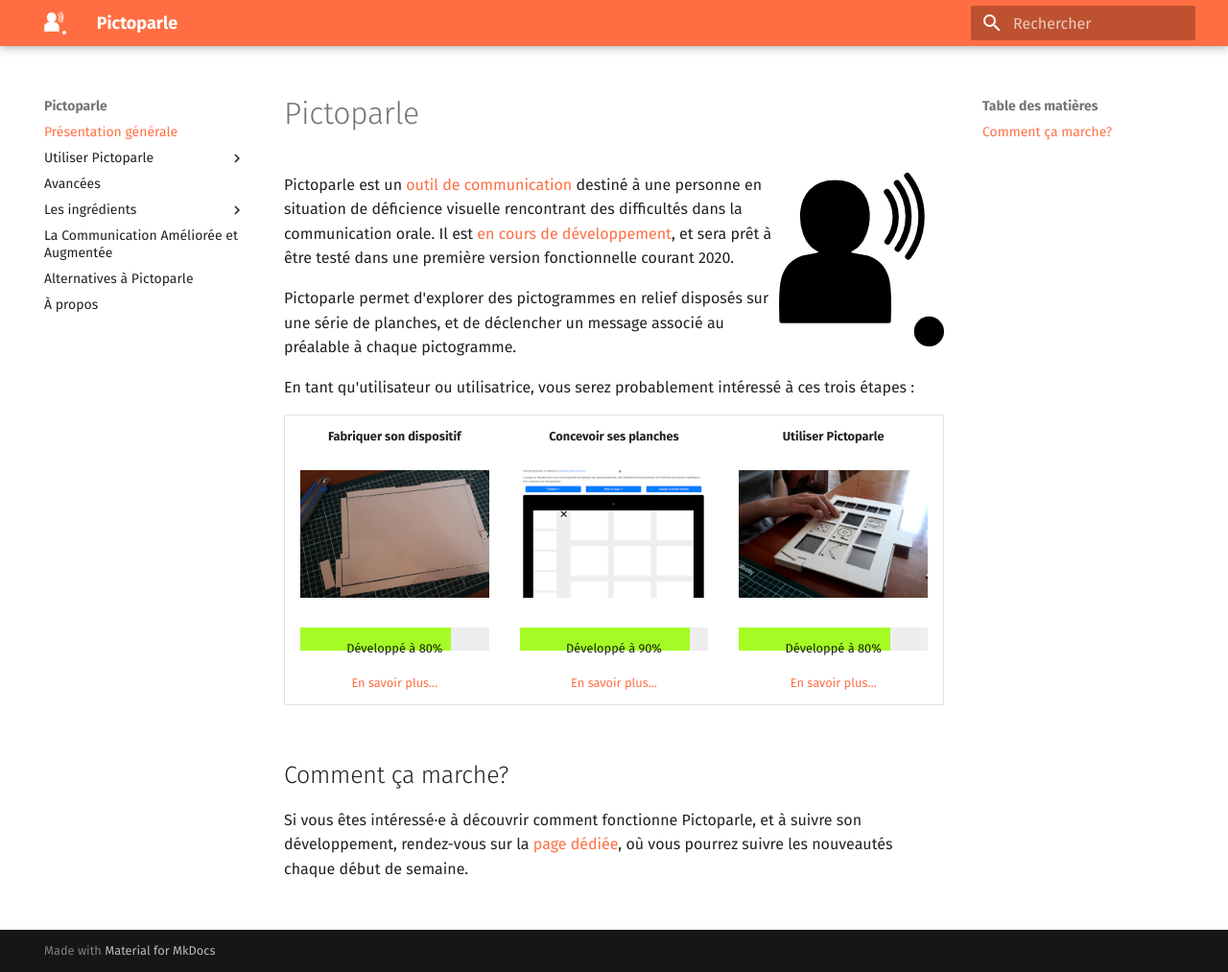
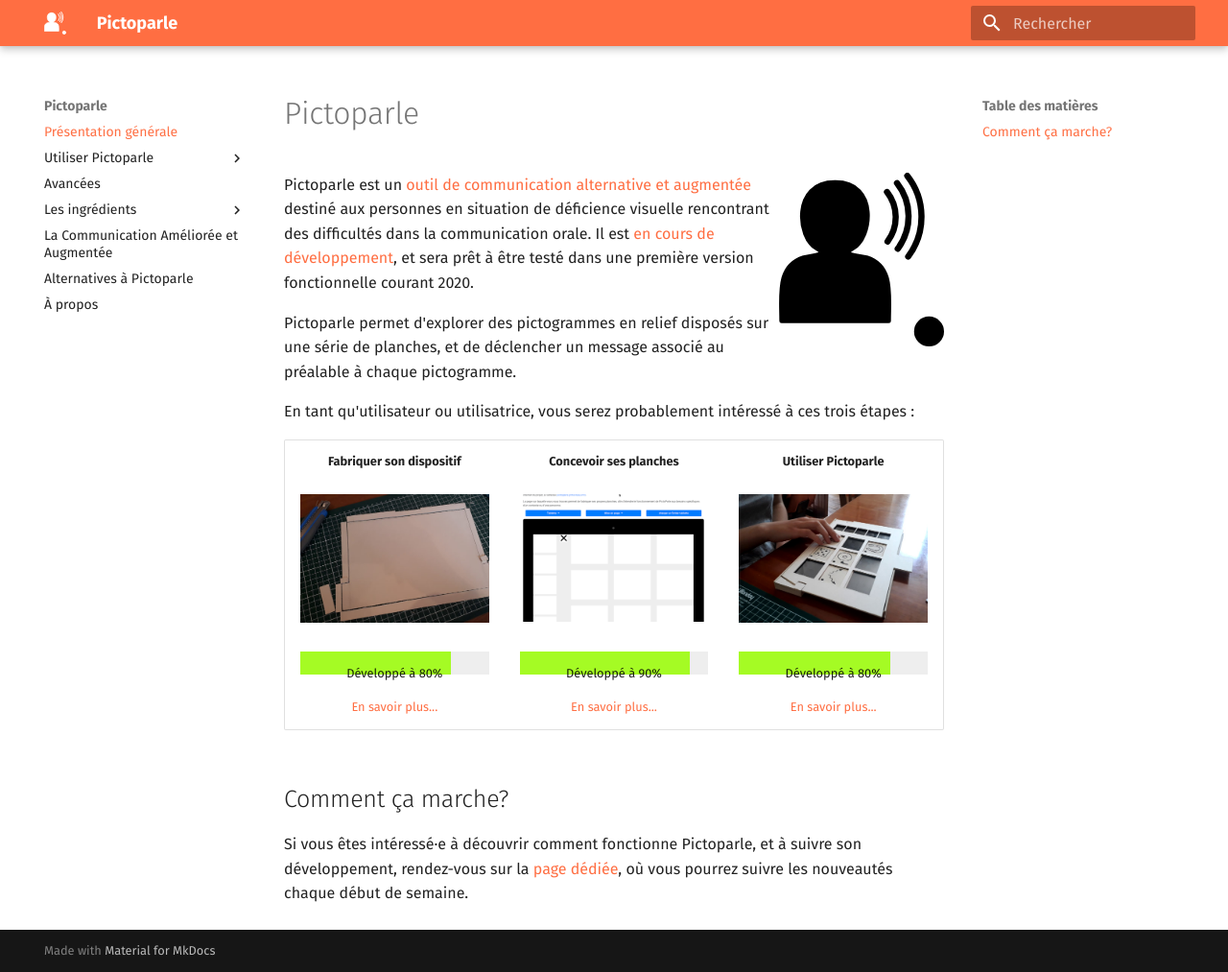
Before and after one commit to jmtrivial/pictoparle-website, an MkDocs documentation site: the page built from docs/index.md, in a window 1280 px wide and 1013 px high. Shown: the whole window at 96% size. Built offline with MkDocs 1.6.1 and Material for MkDocs 9.7.7, drawn with Linux system fonts in a browser that asks for light colours.

Commit message:
Changement de l'intro

```diff
--- a/docs/index.md
+++ b/docs/index.md
@@ -2,7 +2,7 @@
 
 ![Logo de Pictoparle, silhouette parlante](img/pictoparle-icon.svg){.float-right .small}
 
-Pictoparle est un [outil de communication](caa.md) destiné à une personne en situation de déficience visuelle rencontrant des difficultés dans la communication orale.
+Pictoparle est un [outil de communication alternative et augmentée](caa.md) destiné aux personnes en situation de déficience visuelle rencontrant des difficultés dans la communication orale.
 Il est [en cours de développement](avancee.md), et sera prêt à être testé dans une première version fonctionnelle courant 2020.
 
 Pictoparle permet d'explorer des pictogrammes en relief disposés sur une série de planches, et de déclencher un message associé au préalable à chaque pictogramme.
```
